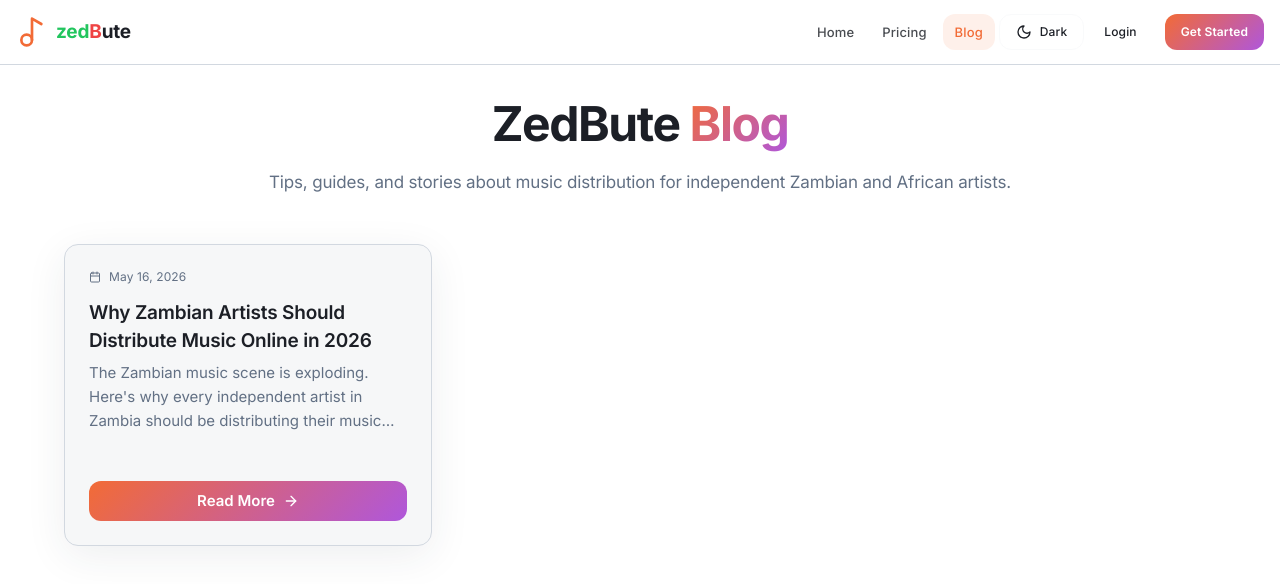
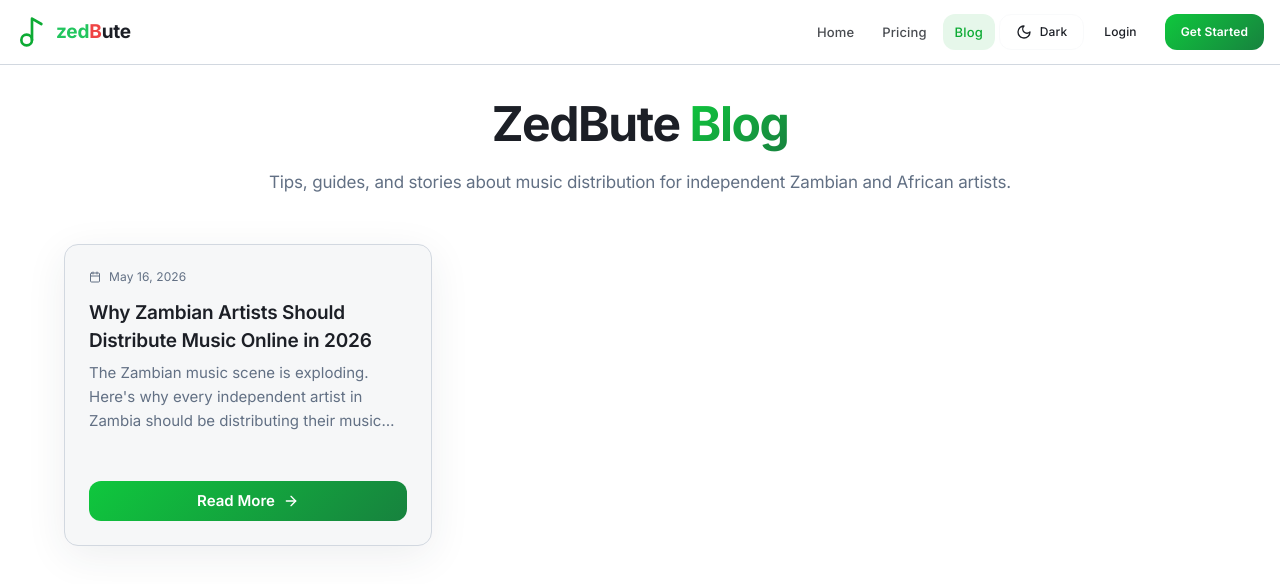
Before and after one commit to xflex25-design/zedbute, a React (Vite) app: page /blog in a window 1280 px wide. Shown: the top 584 px of the page. Built offline with nearby package versions, Linux system fonts and the light colour scheme; no server answers.

Commit message:
feat: update color palette and adjust hero section styling
Co-authored-by: xflex25-design <244305824+xflex25-design@users.noreply.github.com>

```diff
--- a/src/index.css
+++ b/src/index.css
@@ -17,16 +17,16 @@ All colors MUST be HSL.
     --popover: 220 20% 8%;
     --popover-foreground: 0 0% 98%;
 
-    --primary: 17 88% 58%;
+    --primary: 135 86% 42%;
     --primary-foreground: 0 0% 100%;
 
-    --secondary: 280 65% 60%;
+    --secondary: 142 70% 30%;
     --secondary-foreground: 0 0% 100%;
 
-    --muted: 220 15% 15%;
-    --muted-foreground: 220 12% 60%;
+    --muted: 220 10% 12%;
+    --muted-foreground: 220 8% 64%;
 
-    --accent: 45 100% 60%;
+    --accent: 48 100% 55%;
     --accent-foreground: 220 25% 5%;
 
     --destructive: 0 84% 60%;
@@ -38,9 +38,9 @@ All colors MUST be HSL.
 
     --radius: 0.875rem;
 
-    --gradient-primary: linear-gradient(135deg, hsl(17 88% 58%), hsl(280 65% 60%));
+    --gradient-primary: linear-gradient(135deg, hsl(135 86% 42%), hsl(142 70% 30%));
     --gradient-hero: linear-gradient(180deg, hsl(220 25% 5%) 0%, hsl(220 20% 8%) 100%);
-    --shadow-glow: 0 0 60px hsl(17 88% 58% / 0.3);
+    --shadow-glow: 0 0 60px hsl(135 86% 42% / 0.3);
     --shadow-card: 0 10px 40px hsl(220 25% 5% / 0.5);
   }
 
@@ -54,10 +54,10 @@ All colors MUST be HSL.
     --popover: 210 14% 97%;
     --popover-foreground: 222 15% 13%;
 
-    --primary: 17 88% 58%;
+    --primary: 135 86% 36%;
     --primary-foreground: 0 0% 100%;
 
-    --secondary: 280 65% 60%;
+    --secondary: 142 70% 28%;
     --secondary-foreground: 0 0% 100%;
 
     --muted: 210 20% 95%;
--- a/src/pages/Index.tsx
+++ b/src/pages/Index.tsx
@@ -65,17 +65,17 @@ const Index = () => {
 
         {/* Hero Section */}
         <section
-          className="relative pt-24 sm:pt-28 md:pt-32 lg:pt-40 pb-16 sm:pb-20 lg:pb-28 px-4 overflow-hidden bg-gradient-to-br from-primary via-secondary to-red-800"
+          className="relative min-h-[72vh] pt-24 sm:pt-28 md:pt-32 lg:pt-40 pb-16 sm:pb-20 lg:pb-28 px-4 overflow-hidden bg-background"
         >
           <div className="absolute inset-0 bg-[radial-gradient(ellipse_at_center,rgba(255,255,255,0.08)_0%,transparent_70%)]" />
           <div className="container mx-auto text-center relative z-10 animate-fade-in">
-            <h1 className="text-3xl sm:text-4xl md:text-5xl lg:text-6xl font-bold mb-6 text-white drop-shadow-lg text-balance">
+            <h1 className="text-3xl sm:text-4xl md:text-5xl lg:text-6xl font-bold mb-6 text-foreground text-balance">
               Distribute Your Music
               <span className="block bg-gradient-primary bg-clip-text text-transparent drop-shadow-none">
                 To The World
               </span>
             </h1>
-            <p className="text-base xs:text-lg sm:text-xl md:text-2xl text-white/90 mb-8 max-w-3xl mx-auto px-2 drop-shadow text-balance">
+            <p className="text-base xs:text-lg sm:text-xl md:text-2xl text-muted-foreground mb-8 max-w-3xl mx-auto px-2 text-balance">
               Join thousands of artists distributing their music to Spotify, Apple Music, TikTok, and 150+ platforms. Keep 100% of your royalties.
             </p>
             <div className="flex gap-3 sm:gap-4 justify-center flex-wrap">
```
